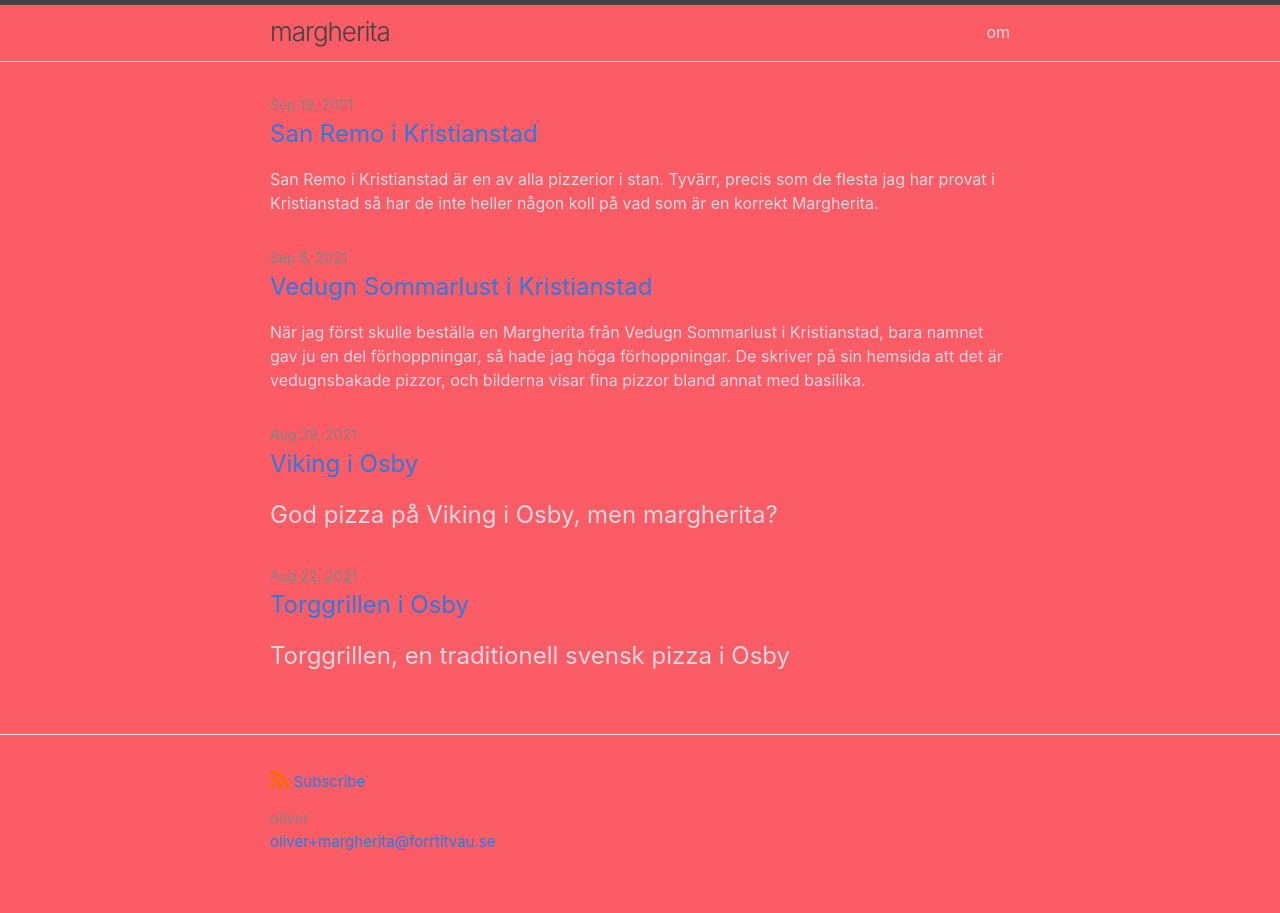
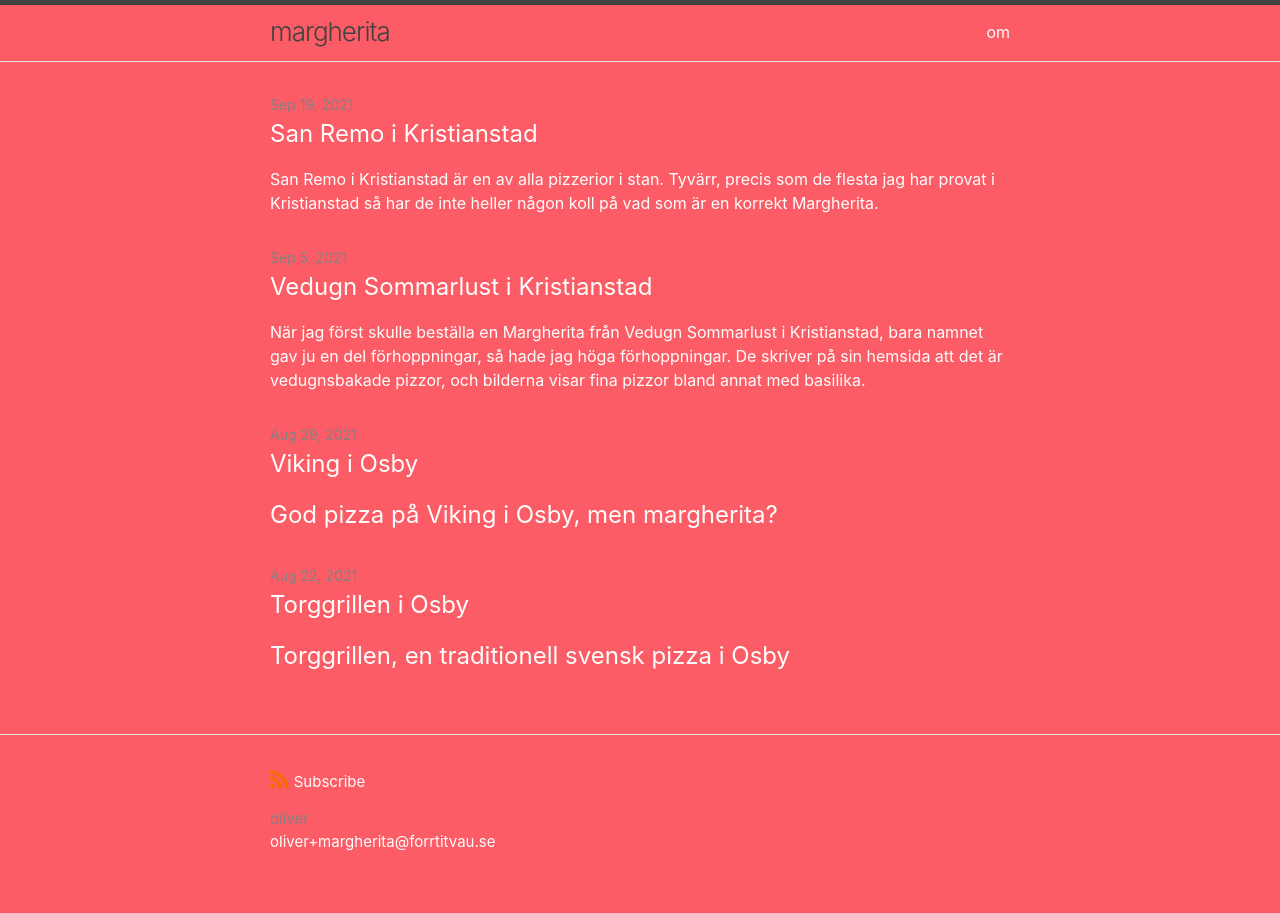
Before and after one commit to lyzio/margherita, a Jekyll site: the page built from index.md, in a window 1280 px wide. Built offline with Jekyll 4.4.1, drawn with Linux system fonts in a browser that asks for light colours.

Commit message:
Update custom-variables.scss

```diff
--- a/_sass/minima/custom-variables.scss
+++ b/_sass/minima/custom-variables.scss
@@ -1,4 +1,5 @@
 // Placeholder to allow overriding predefined variables smoothly.
 
 $background-color: #fc5c65;
-$text-color: #d1d8e0;
+$text-color: #fdfdfd;
+$link-base-color: #fdfdfd;
```
